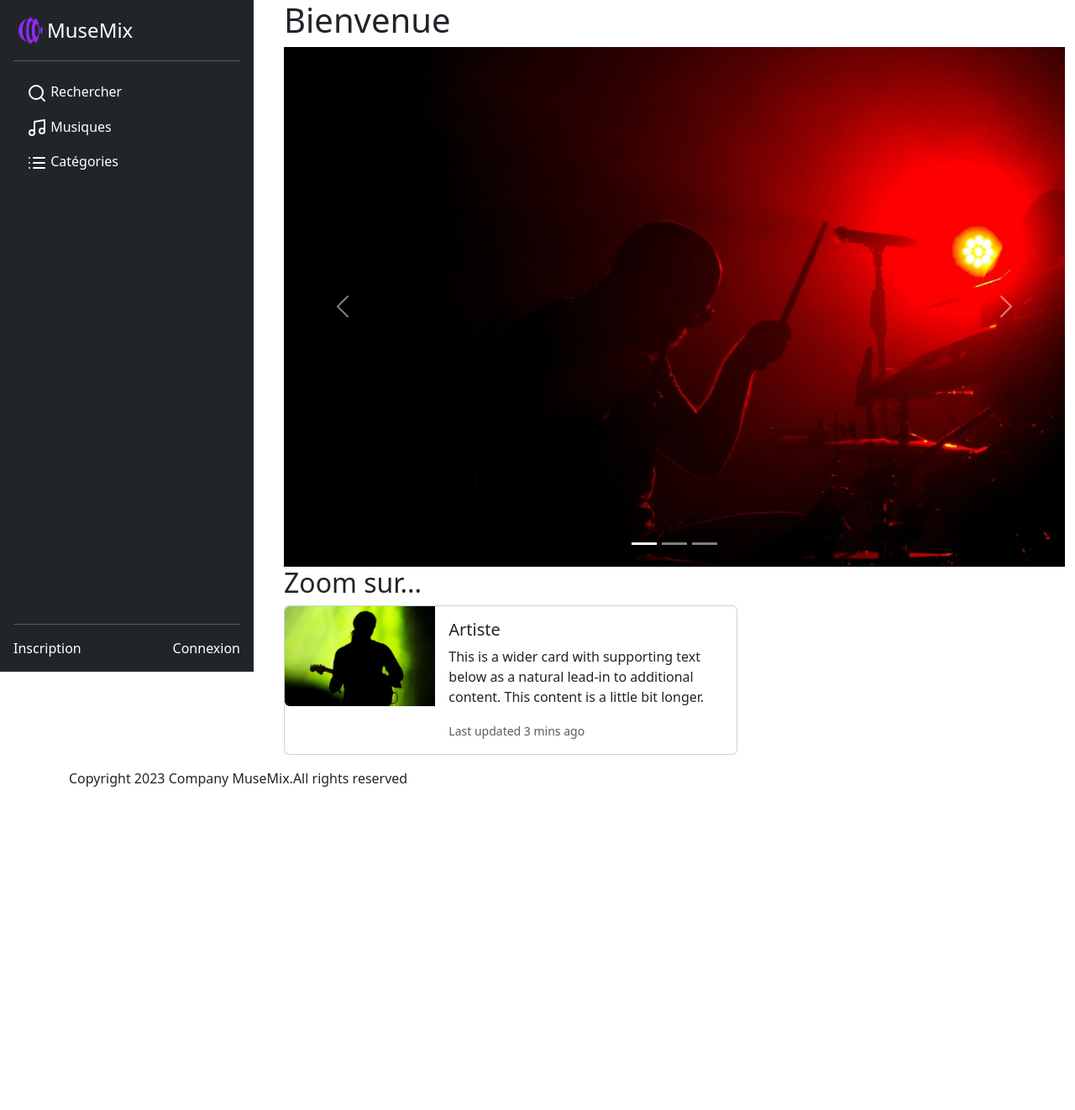
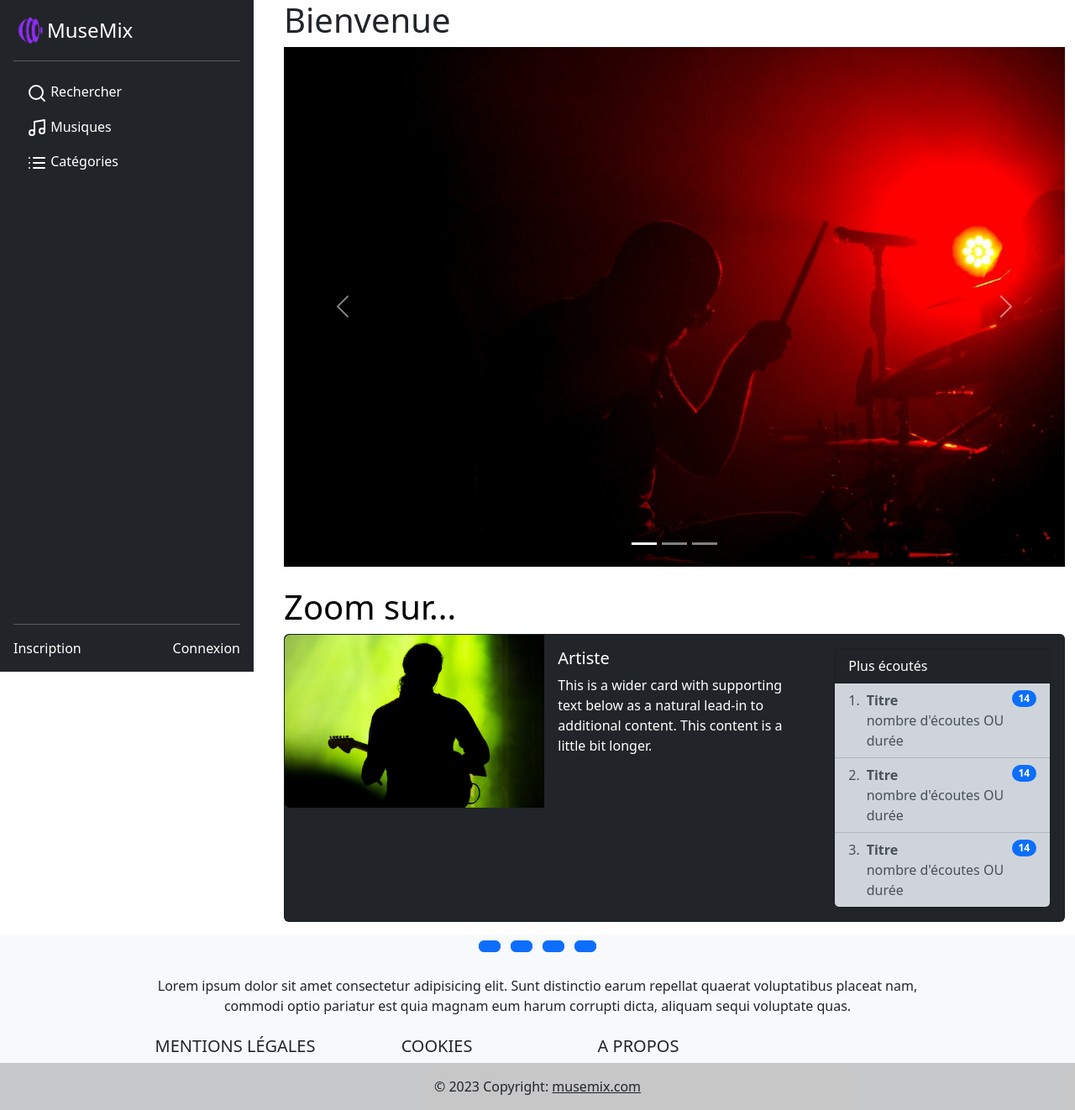
Before and after one commit to Lachihebaida/MuseMix2, a Symfony app: template templates/home/index.html.twig in a window 1280 px wide. Shown: the whole page at 84% size. Before the commit the page ends 937 px from the top, so only its background shows below. Run offline with Twig, Linux system fonts and the light colour scheme; the template is opened without the code that fills it, so the values that code supplies are empty; some libraries are stand-ins or nearby versions.

Commit message:
ajouter footer

```diff
--- a/templates/base.html.twig
+++ b/templates/base.html.twig
@@ -8,9 +8,10 @@
             {% endblock %}
         </title>
         <link rel="icon" href="{{ asset('img/icons/logo-musemix.png') }}">
+        <link rel="stylesheet" href="{{ asset('build/fontawesome-free/css/all.min.css') }}">
         <link href="https://cdn.jsdelivr.net/npm/select2@4.1.0-rc.0/dist/css/select2.min.css" rel="stylesheet" />
-        <link
-        href="https://cdn.jsdelivr.net/npm/bootstrap@5.3.0-alpha3/dist/css/bootstrap.min.css" rel="stylesheet" integrity="sha384-KK94CHFLLe+nY2dmCWGMq91rCGa5gtU4mk92HdvYe+M/SXH301p5ILy+dN9+nJOZ" crossorigin="anonymous">
+        <link href="https://cdn.jsdelivr.net/npm/bootstrap@5.3.0-alpha3/dist/css/bootstrap.min.css" rel="stylesheet" integrity="sha384-KK94CHFLLe+nY2dmCWGMq91rCGa5gtU4mk92HdvYe+M/SXH301p5ILy+dN9+nJOZ" crossorigin="anonymous">
+
         {# Run `composer require symfony/webpack-encore-bundle` to start using Symfony UX #}
         {% block stylesheets %}{% endblock %}
     </head>
@@ -58,6 +59,7 @@
                 </nav>
             </div>
             {# </header> #}
+
         <div class="col-md-9">
             {% for label, messages in app.flashes() %}
                 {% for message in messages %}
@@ -72,23 +74,61 @@
         </div>
     </div>
 
-    <footer class="footer">
-        <div class="container">
-            <div class="row">
-                <div class="col-md-8"></div>
-                <div class="col-md-3 col-md-offset-1">
-                    <div class="social-links">
-                        <a href="#"><i class="fa fa-facebook"></i></a>
-                        <a href="#"><i class="fa fa-twitter"></i></a>
-                        <a href="#"><i class="fa fa-google-plus"></i></a>
-                        <a href="#"><i class="fa fa-pinterest"></i></a>
-                    </div>
-                </div>
-            </div>
 
-            <p class="colophon">Copyright 2023 Company MuseMix.All rights reserved</p>
+ <!-- Footer -->
+<footer class="bg-light text-center ">
+  <!-- Grid container -->
+  <div class="container col-md-9">
+
+    <!-- Section: Social media -->
+    <section class="mb-4">
+      <a class="btn btn-primary btn-floating m-1" href="#!" role="button"><i class="fab fa-facebook-f"></i></a>
+      <a class="btn btn-primary btn-floating m-1" href="#!" role="button"><i class="fab fa-twitter"></i></a>
+      <a class="btn btn-primary btn-floating m-1" href="#!" role="button"><i class="fab fa-tiktok"></i></i></a>
+      <a class="btn btn-primary btn-floating m-1" href="#!" role="button"><i class="fab fa-instagram"></i></a>
+
+    </section>
+    <!-- Section: Social media -->
+    <!-- Section: Text -->
+    <section class="mb-4">
+      <p>
+        Lorem ipsum dolor sit amet consectetur adipisicing elit. Sunt
+        distinctio earum repellat quaerat voluptatibus placeat nam,
+        commodi optio pariatur est quia magnam eum harum corrupti dicta,
+        aliquam sequi voluptate quas.
+      </p>
+    </section>
+    <!-- Section: Text -->
+    <!-- Section: Links -->
+    <section class="">
+      <!--Grid row-->
+      <div class="row">
+        <!--Grid column-->
+        <div class="col-lg-3 col-md-6 mb-3 mb-md-0">
+          <h5 class="text-uppercase"  href="#!" role="button">Mentions Légales</h5>
         </div>
-    </footer> <!-- .site-footer -->
+        <div class="col-lg-3 col-md-6 mb-3 mb-md-0">
+          <h5 class="text-uppercase"  href="#!" role="button">COOKIES</h5>
+        </div>
+
+        <div class="col-lg-3 col-md-6 mb-3 mb-md-0">
+          <h5 class="text-uppercase"  href="#!" role="button">A PROPOS</h5>
+        </div>
+      </div>
+    </section>
+  </div>
+
+
+  <!-- Copyright -->
+  <div class="text-center p-3" style="background-color: rgba(0, 0, 0, 0.2)">
+    © 2023 Copyright:
+    <a class="text-dark" href="https://MuseMix.com/">musemix.com</a>
+  </div>
+  <!-- Copyright -->
+
+</footer>
+<!-- Footer -->
+
         <script src="https://cdn.jsdelivr.net/npm/bootstrap@5.3.0-alpha3/dist/js/bootstrap.bundle.min.js" integrity="sha384-ENjdO4Dr2bkBIFxQpeoTz1HIcje39Wm4jDKdf19U8gI4ddQ3GYNS7NTKfAdVQSZe" crossorigin="anonymous"></script>
         <script src="{{ asset('js/app.js') }}"></script>
         <script src="https://cdn.jsdelivr.net/npm/select2@4.1.0-rc.0/dist/js/select2.min.js"></script>
--- a/templates/home/index.html.twig
+++ b/templates/home/index.html.twig
@@ -34,22 +34,72 @@
         </div>
     </div>
 
-
-    <div class="container2">
-        <h2> Zoom sur...</h2>
-        <div class="card mb-3" style="max-width: 540px;">
+    {# start-zoom sur #}
+    <div class="container2 mt-4">
+        <h1 class="text-body-emphasis">Zoom sur...</h1>
+        {# start-carte de l'artiste zoom sur #}
+        <div class="card mb-3 text-bg-dark">
             <div class="row g-0">
+                {# start-image #}
                 <div class="col-md-4">
-                    <img src="img/photos/man.jpg" class="img-fluid rounded-start" alt="man">
+                    <img src="{{ asset('img/photos/man.jpg') }}" class="img-fluid rounded-start" alt="man">
                 </div>
-                <div class="col-md-8">
+                {# end-image #}
+                {# start-body #}
+                <div class="col-md-8 d-flex">
                     <div class="card-body">
                         <h5 class="card-title">Artiste</h5>
                         <p class="card-text">This is a wider card with supporting text below as a natural lead-in to additional content. This content is a little bit longer.</p>
-                        <p class="card-text"><small class="text-body-secondary">Last updated 3 mins ago</small></p>
                     </div>
+                    {# start-Liste des musiques les plus écoutées de l'artiste #}
+                    <div class="card m-3 col-5 text-bg-dark">
+                        <div class="card-header">
+                            Plus écoutés
+                        </div>
+                        <ol class="list-group list-group-numbered list-group-flush">
+                            {# start-musique1 #}
+                            <a href="#" class="list-group-item list-group-item-action list-group-item-dark d-flex justify-content-between align-items-start">
+                            {# <li class="list-group-item d-flex justify-content-between align-items-start"> #}
+                                <div class="ms-2 me-auto">
+                                    <div class="fw-bold">Titre</div>
+                                    nombre d'écoutes OU durée
+                                </div>
+                                <span class="badge bg-primary rounded-pill">14</span>
+                            {# </li> #}
+                            </a>
+                            {# end-musique1 #}
+                            {# start-musique2 #}
+                            <a href="#" class="list-group-item list-group-item-action list-group-item-dark d-flex justify-content-between align-items-start">
+                            {# <li class="list-group-item d-flex justify-content-between align-items-start"> #}
+                                <div class="ms-2 me-auto">
+                                    <div class="fw-bold">Titre</div>
+                                    nombre d'écoutes OU durée
+                                </div>
+                                <span class="badge bg-primary rounded-pill">14</span>
+                            {# </li> #}
+                            </a>
+                            {# end-musique2 #}
+                            {# start-musique3 #}
+                            <a href="#" class="list-group-item list-group-item-action list-group-item-dark d-flex justify-content-between align-items-start">
+                            {# <li class="list-group-item d-flex justify-content-between align-items-start"> #}
+                                <div class="ms-2 me-auto">
+                                    <div class="fw-bold">Titre</div>
+                                    nombre d'écoutes OU durée
+                                </div>
+                                <span class="badge bg-primary rounded-pill">14</span>
+                            {# </li> #}
+                            </a>
+                            {# end-musique3 #}
+                        </ol>
+                    </div>
+                    {# end-Liste des musiques les plus écoutées de l'artiste #}
                 </div>
+                {# end-body #}
             </div>
         </div>
+        {# end-carte de l'artiste zoom sur #}
+
     </div>
+    {# end-zoom sur #}
+
 {% endblock %}
```
